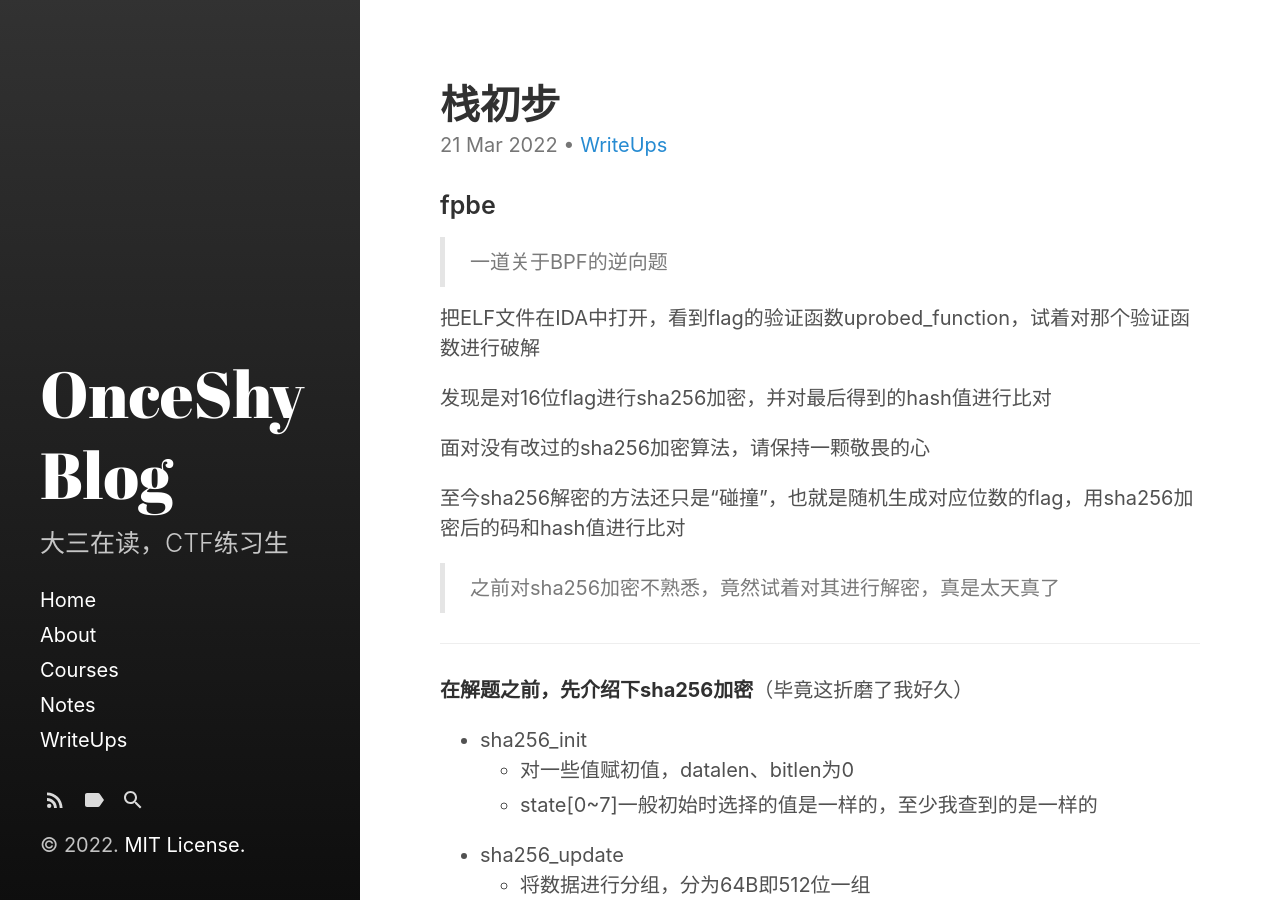
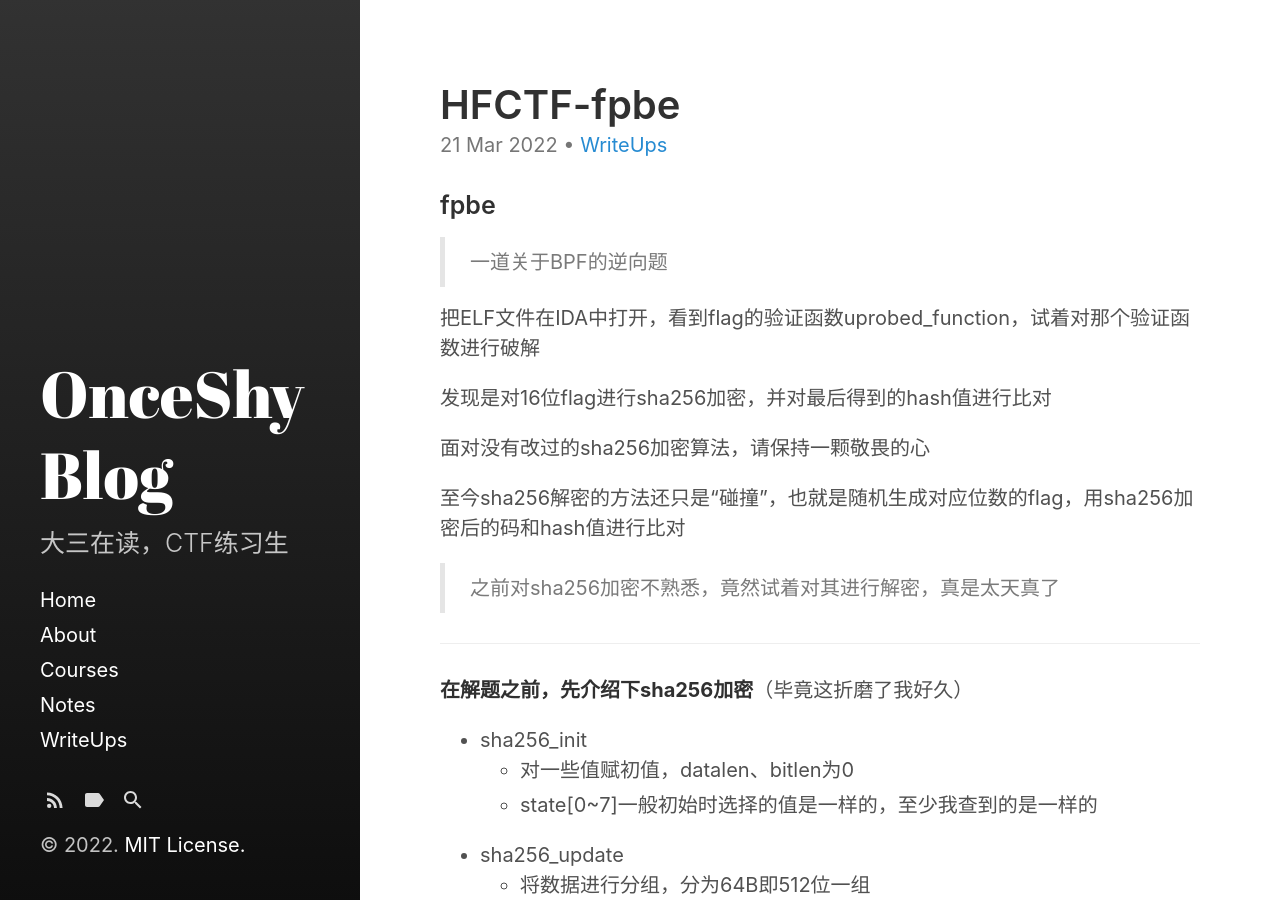
Before and after one commit to showmydata/showmydata.github.io, a Jekyll site: the page built from _posts/2022-3-21-Writeups-HFCTF-fpbe.md, in a window 1280 px wide and 900 px high. Built offline with Jekyll 4.4.1, drawn with Linux system fonts in a browser that asks for light colours.

Commit message:
Update 2022-3-21-Writeups-HFCTF-fpbe.md

```diff
--- a/_posts/2022-3-21-Writeups-HFCTF-fpbe.md
+++ b/_posts/2022-3-21-Writeups-HFCTF-fpbe.md
@@ -1,10 +1,11 @@
 ---
 layout: post
-title: "栈初步"
+title: "HFCTF-fpbe"
 categories:
   - WriteUps
 tags:
   - WP
+  - Reverse
   - HFCTF
 last_modified_at: 2022-03-18T22:00:52+08:00
 ---
```
